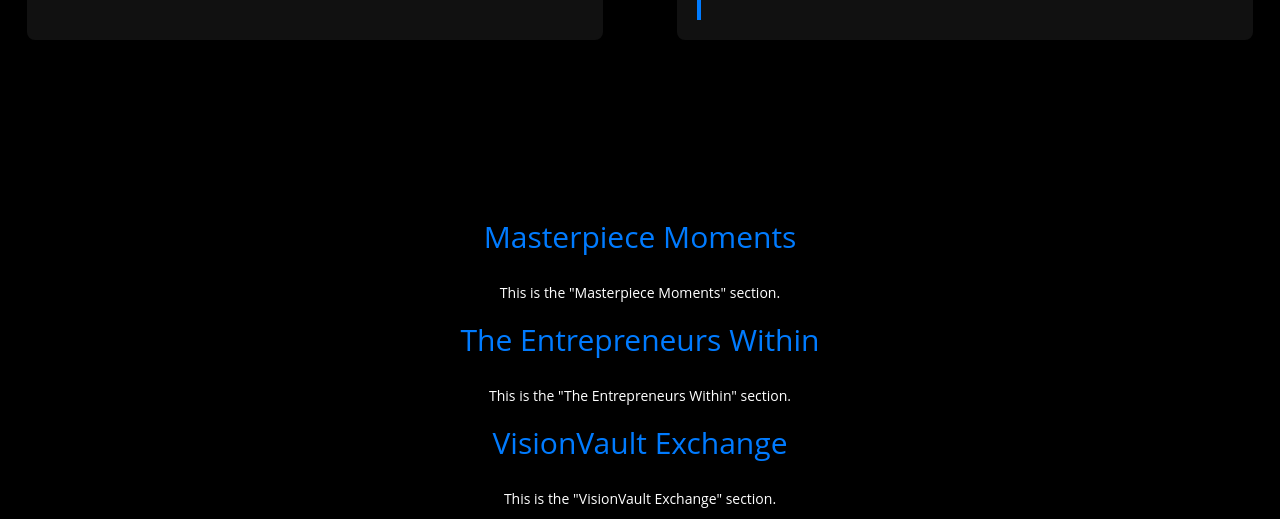
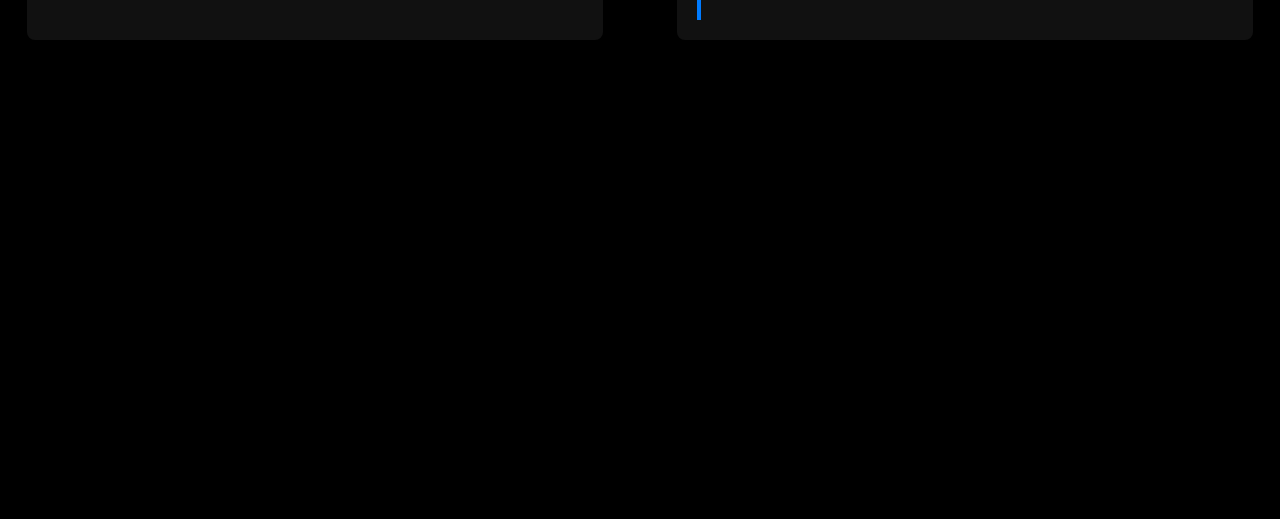
Before and after one commit to edc-rec/EDC_Website, a Flask app: page / in a window 1280 px wide. Shown: the part 1735-2254 px from the top of the page. After the commit the page ends 1775 px from the top, so only its background shows below. Run offline with Flask 3, Linux system fonts and the light colour scheme; some libraries are stand-ins or nearby versions.

Commit message:
Update index.html

```diff
--- a/templates/index.html
+++ b/templates/index.html
@@ -102,20 +102,6 @@
 <br>
 <br>
 <br>
-<div id="masterpiece-moments" class="section">
-  <h2>Masterpiece Moments</h2>
-  <p>This is the "Masterpiece Moments" section.</p>
-</div>
-
-<div id="entrepreneurs-within" class="section">
-  <h2>The Entrepreneurs Within</h2>
-  <p>This is the "The Entrepreneurs Within" section.</p>
-</div>
-
-<div id="visionvault-exchange" class="section">
-  <h2>VisionVault Exchange</h2>
-  <p>This is the "VisionVault Exchange" section.</p>
-</div>
 
 
 <script src="static/index.js"></script>
```
